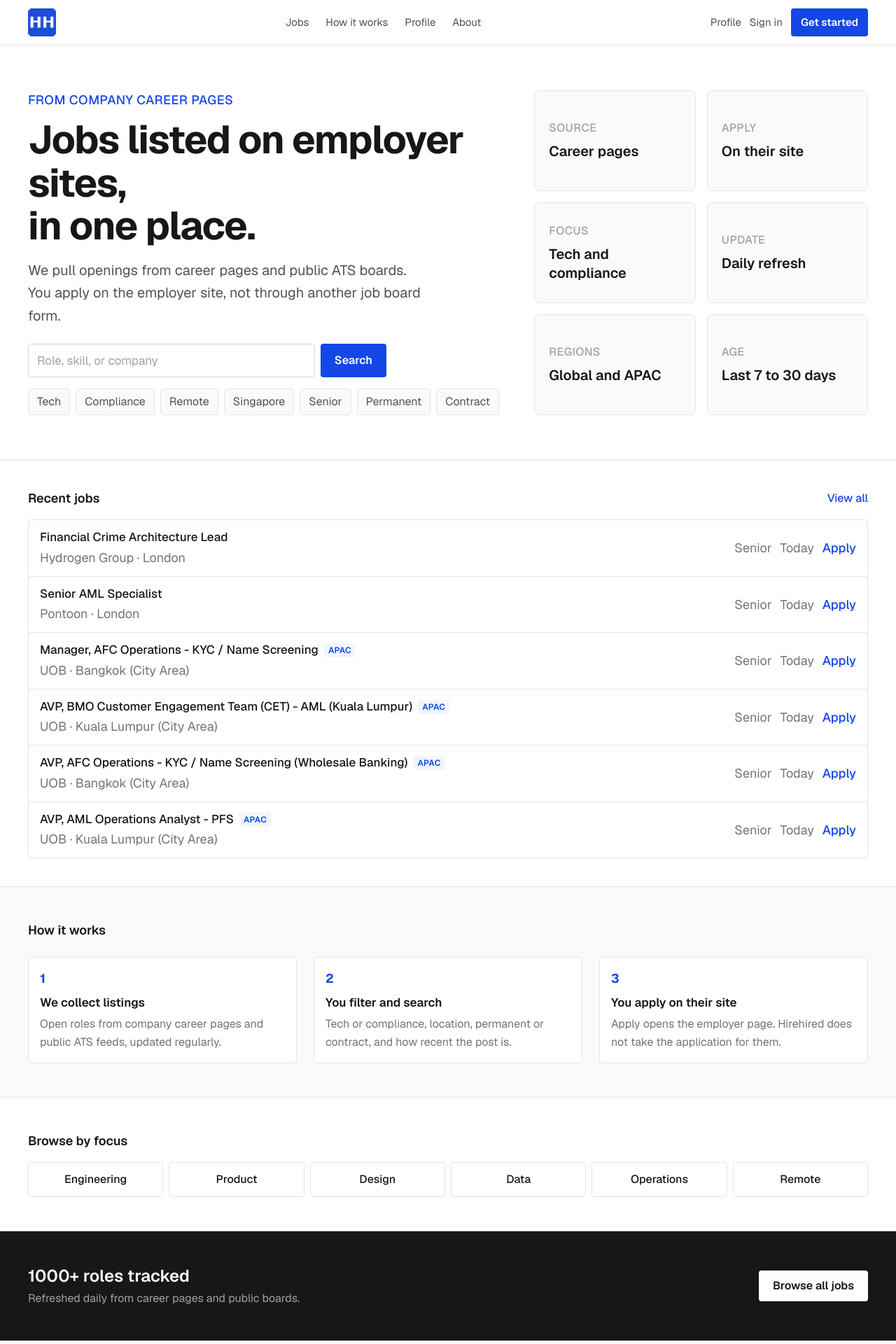
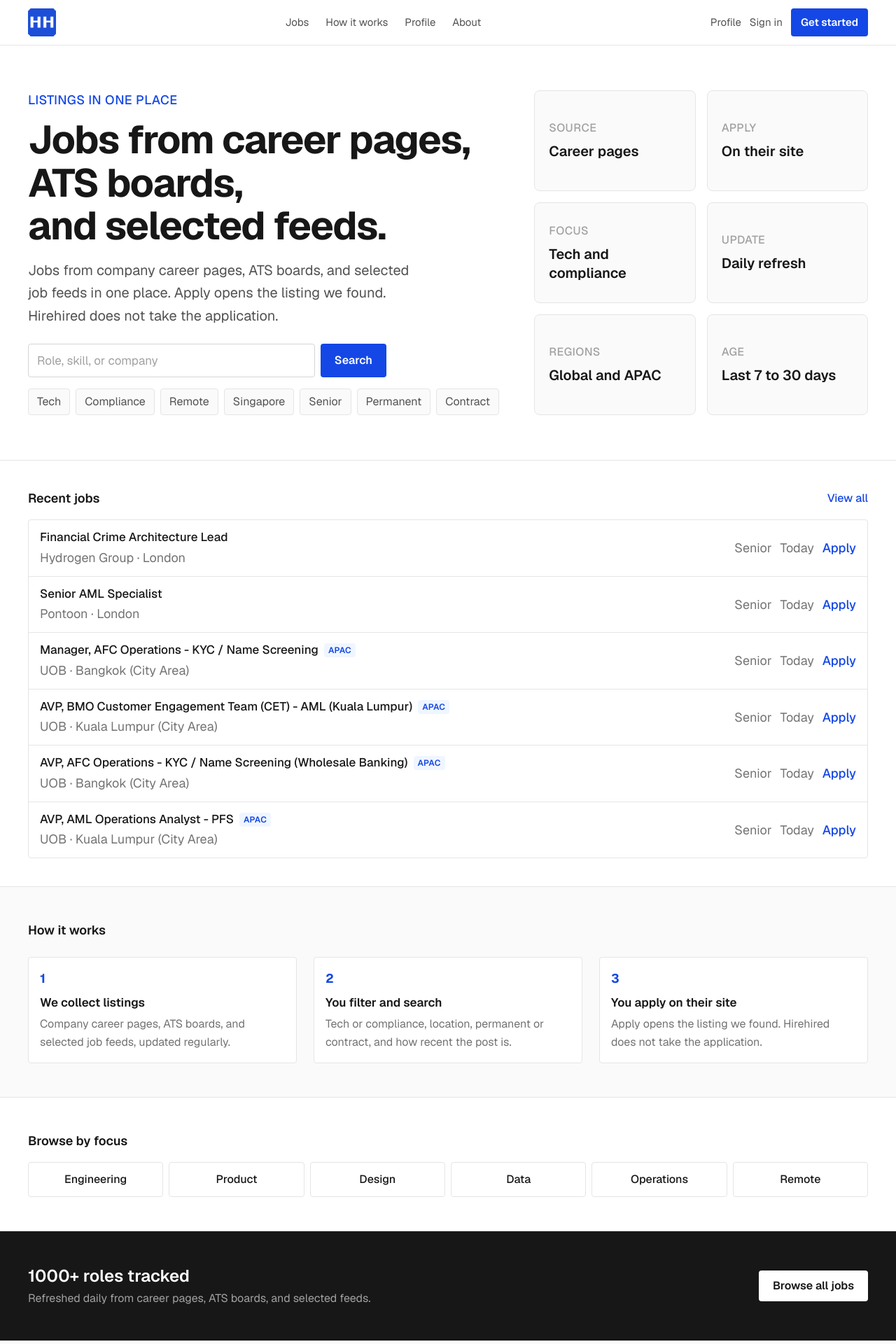
Before and after one commit to ohkariku-boop/Hirehired, a Next.js app: page / in a window 1280 px wide. Shown: the top 1920 px of the page at 70% size. Built offline with nearby package versions, Linux system fonts and the light colour scheme; no server answers.

Commit message:
Honest homepage copy: career pages, ATS, and selected feeds

```diff
--- a/src/app/layout.tsx
+++ b/src/app/layout.tsx
@@ -16,9 +16,9 @@ const geistMono = Geist_Mono({
 const BASE = process.env.NEXT_PUBLIC_BASE_PATH || "";
 
 export const metadata: Metadata = {
-  title: "Hirehired - Jobs from company career pages",
+  title: "Hirehired - Jobs from career pages, ATS, and selected feeds",
   description:
-    "Open roles from company career pages and ATS boards. Search, then apply on the employer site.",
+    "Jobs from company career pages, ATS boards, and selected job feeds in one place. Apply opens the listing we found. Hirehired does not take the application.",
   metadataBase: new URL(
     process.env.NEXT_PUBLIC_SITE_URL ||
       (process.env.NODE_ENV === "production"
--- a/src/app/page.tsx
+++ b/src/app/page.tsx
@@ -32,16 +32,17 @@ export default function Home() {
             <div className="grid lg:grid-cols-12 gap-8 lg:gap-10 items-stretch">
               <div className="lg:col-span-7 flex flex-col justify-center">
                 <p className="text-base sm:text-lg font-medium text-blue-700 mb-3 tracking-wide uppercase">
-                  From company career pages
+                  Listings in one place
                 </p>
                 <h1 className="text-[2.35rem] sm:text-[3.25rem] lg:text-[3.5rem] font-bold tracking-tight leading-[1.1]">
-                  Jobs listed on employer sites,
+                  Jobs from career pages, ATS boards,
                   <br className="hidden sm:block" />{" "}
-                  in one place.
+                  and selected feeds.
                 </h1>
                 <p className="mt-4 text-lg sm:text-xl text-neutral-600 leading-relaxed max-w-xl">
-                  We pull openings from career pages and public ATS boards.
-                  You apply on the employer site, not through another job board form.
+                  Jobs from company career pages, ATS boards, and selected job feeds
+                  in one place. Apply opens the listing we found. Hirehired does not
+                  take the application.
                 </p>
 
                 <form action={withBase("/jobs/")} className="mt-6 flex gap-2 max-w-lg">
@@ -161,7 +162,7 @@ export default function Home() {
                 {
                   n: "1",
                   t: "We collect listings",
-                  d: "Open roles from company career pages and public ATS feeds, updated regularly.",
+                  d: "Company career pages, ATS boards, and selected job feeds, updated regularly.",
                 },
                 {
                   n: "2",
@@ -171,7 +172,7 @@ export default function Home() {
                 {
                   n: "3",
                   t: "You apply on their site",
-                  d: "Apply opens the employer page. Hirehired does not take the application for them.",
+                  d: "Apply opens the listing we found. Hirehired does not take the application.",
                 },
               ].map((s) => (
                 <div key={s.n} className="bg-white border border-neutral-200 rounded p-4">
@@ -215,7 +216,7 @@ export default function Home() {
                 {jobs.length}+ roles tracked
               </h2>
               <p className="mt-1 text-base text-neutral-400">
-                Refreshed daily from career pages and public boards.
+                Refreshed daily from career pages, ATS boards, and selected feeds.
               </p>
             </div>
             <Link
--- a/src/components/Footer.tsx
+++ b/src/components/Footer.tsx
@@ -18,7 +18,7 @@ export function Footer() {
               />
             </Link>
             <p className="text-neutral-500 leading-relaxed max-w-[240px] text-base">
-              Listings from company career pages and ATS boards.
+              Jobs from career pages, ATS boards, and selected job feeds.
             </p>
           </div>
           <div>
```
